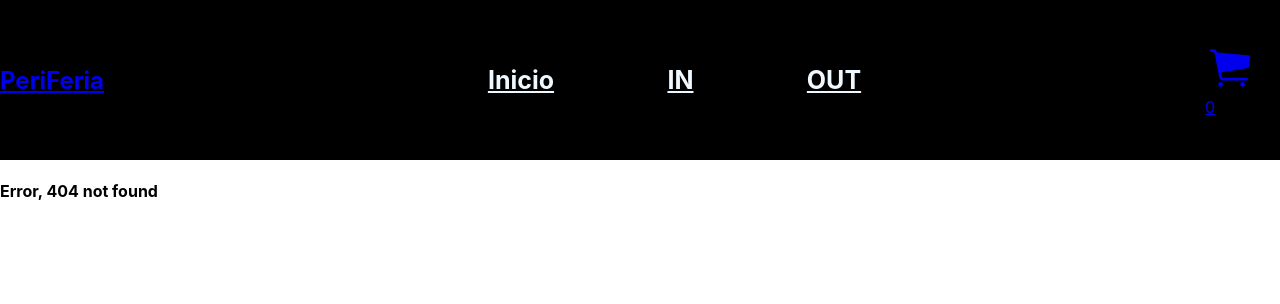
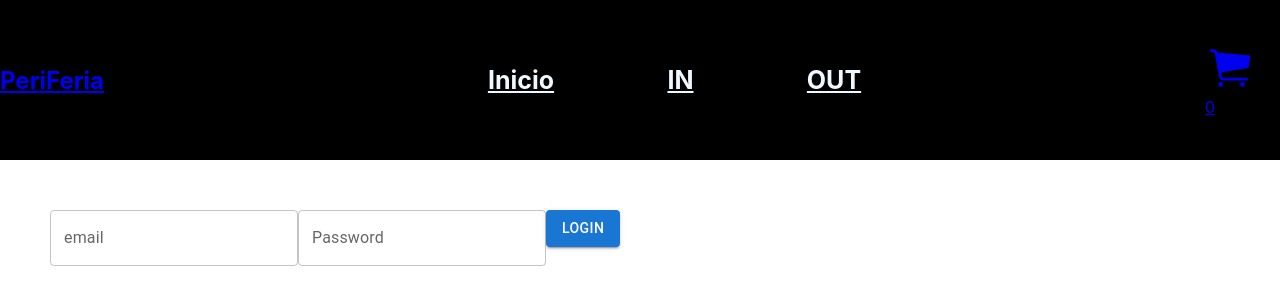
Before and after one commit to Ferh999/PreEntrega1-react-Gimenez, a React (Create React App) app: page /login in a window 1280 px wide. Before the commit this address had no page. Shown: the top 304 px of the page. Built offline with nearby package versions, Linux system fonts and the light colour scheme.

Commit message:
firebase

```diff
--- a/src/App.js
+++ b/src/App.js
@@ -8,6 +8,8 @@ import { BrowserRouter, Routes, Route } from "react-router-dom";
 import ItemDetailConteiner from "./components/ItemDetailConteiner/ItemDetailConteiner";
 import Cart from "./components/Cart/Cart";
 import CartContextProvider from "./context/CartContext";
+import Login from "./components/Login/Login";
+
 
 
 function App() {
@@ -25,6 +27,7 @@ function App() {
         <Route path="/category/:categoryName" element={ <ItemListConteiner />} />
         <Route path="/itemDetail/:id" element={ <ItemDetailConteiner />}/>
         <Route path="/cart" element ={ <Cart /> }/>
+        <Route path="/login" element ={ <Login /> }/>
         <Route path="*" element={<h4>Error, 404 not found</h4>}/>
 
       </Routes>
--- a/src/api/db.json
+++ /dev/null
@@ -1,48 +0,0 @@
-{"products" : [
-    {
-        "id": 1,
-        "title": "Teclados mecanicos",
-        "price": 26500,
-        "stock": 16,
-        "description": "Este teclado de alto rendimiento permite que puedas disfrutar de horas ilimitadas de juegos. Podrás mejorar tu experiencia de gaming, ya seas un aficionado o todo un experto y hacer que tus jugadas alcancen otro nivel.",
-        "category": "mandos",
-        "img":"https://http2.mlstatic.com/D_NQ_NP_876249-MLA51700399267_092022-O.webp"
-    },
-    {
-        "id": 2,
-        "title": "Mouse",
-        "price": 8300,
-        "stock": 45,
-        "description": "Los mouses Logitech se adaptan a la forma de tu mano para proporcionarte horas de comodidad. Sin necesidad de mover el brazo para deslizar el cursor, tu mano se fatigará menos.",
-        "category": "mandos",
-        "img":"https://i.blogs.es/27c890/raton-gaming/1366_2000.jpg"
-    },
-    {
-        "id": 3,
-        "title": "Auriculares",
-        "price": 1600,
-        "stock": 32,
-        "description": "El formato perfecto para vos. El diseño over-ear brinda una comodidad insuperable gracias a sus suaves almohadillas. Al mismo tiempo, su sonido envolvente del más alto nivel se convierte en el protagonista de la escena",
-        "category": "audiovisual",
-        "img":"https://cdn.hobbyconsolas.com/sites/navi.axelspringer.es/public/styles/hc_1440x810/public/media/image/2020/11/auriculares-razer-2148203.jpg?itok=A_afjJ7v"
-    },
-    {
-        "id": 4,
-        "title": "mandos",
-        "price": 5500,
-        "stock": 24,
-        "description": "Este mando combina funciones revolucionarias mientras conserva precisión, comodidad y exactitud en cada movimiento. Gracias a su ergonomía especialmente pensada para la posición de tu mano, podés pasar horas jugando con total confort",
-        "category": "joysticks",
-        "img":"https://gamerstyle.com.mx/wp-content/uploads/2022/04/PS4-control.jpg"
-    },
-    {
-        "id": 5,
-        "title": "Monitores",
-        "price": 67000,
-        "stock": 29,
-        "description": "Orientado para el uso multimedia, hogareño, estudio u oficina gracias a su alta definición y tecnología de panel IPS con un gran ángulo de visión e inclinación ajustable. Su diseño prácticamente sin bordes, van a darle a tu setup un toque muy estético y moderno con un gran estilo",
-        "category": "audiovisual",
-        "img":"https://i.blogs.es/c62916/monitor4kap/450_1000.jpg"
-    }
-]
-}
--- a/src/components/Cart/Cart.jsx
+++ b/src/components/Cart/Cart.jsx
@@ -1,16 +1,23 @@
-import { useContext } from "react"
+import { useContext, useState } from "react"
 import { CartContext } from "../../context/CartContext"
 import Swal from 'sweetalert2'
 import emptyCart from "../../assets/Images/emptyCart.svg"
 import "./Cart.css"
+import { Button } from "@mui/material"
+import FormCheckout from "../FormCheckOut/FormCheckOut"
+import { Link } from "react-router-dom"
 
 const Cart = () => {
 
   const { cart, clearCart, deleteProductById, getTotalPrice } = useContext ( CartContext )
 
-console.log (cart)
+const [buy, setBuy] = useState(false)
+const [orderId, setOrderId] = useState(null);
+
 
   const clearCartAlert =()=> {
+
+
 
     Swal.fire({
       title: 'Esta seguro de Vaciar el Carrito?',
@@ -35,16 +42,30 @@ console.log (cart)
 }
 
 
+if( orderId ){
+  return  <div>
+              <h1>El Id de tu compra es:{orderId}</h1>
+              <Link to="/" >Seguir Comprando</Link>
+          </div>
+  }
+
+
 if (cart.length < 1){
 return  <>
 <img src={emptyCart} alt="" className="empty-cart"/>
-<h3 className="vacio">Carrito Vacio</h3>
+<h3 className="vacio">Carrito Vacio :( </h3>
 </>
 
 }
 
+
+
+
   return (
-    <div>
+
+  <div>
+    {
+      !buy ? (<div>
 
       {
         cart.map( item => {
@@ -60,14 +81,25 @@ return  <>
           )
         })
       }
+
+
       <div className="botones-cart">
-      <button variant="contained">Comprar</button>
-      <button onClick={()=> clearCartAlert()}  variant="contained">Vaciar Carrito</button>
+      <Button variant="contained" onClick={()=> setBuy(true)}>CheckOut</Button>
+      <Button onClick={()=> clearCartAlert()}  variant="contained">Vaciar Carrito</Button>
       </div>
 
       <h2>Total de la Compra es ${getTotalPrice()}</h2>
-    </div>
-  )
-}
+    </div>) : (
+    <FormCheckout cart={cart} total={getTotalPrice()} clearCart={clearCart} setOrderId={setOrderId}/>
+
+    )}
+
+
+
+
+  </div>
+
+  );
+};
 
 export default Cart
--- /dev/null
+++ b/src/components/FormCheckOut/FormCheckOut.jsx
@@ -0,0 +1,50 @@
+import { useState } from 'react'
+
+import { serverTimestamp, addDoc, collection, updateDoc, doc } from "firebase/firestore"
+import { db } from '../../firebaseConfig'
+import Cart from '../Cart/Cart'
+
+const FormCheckout = ({cart, total, clearCart, setOrderId}) => {
+
+    const [userInfo, setUserInfo] = useState({name:"",email:"", phone:""})
+
+const handleSubmit =(e) => {
+    e.preventDefault();
+    const order ={
+        buyer: userInfo,
+        items: cart,
+        total: total,
+        date: serverTimestamp()
+    }
+
+    const orderCollection = collection(db, "orders")
+
+    addDoc( orderCollection, order )
+    .then( res => setOrderId(res.id))
+    .catch(err=> console.log(err))
+
+
+    cart.map( product=>{
+        updateDoc(doc(db, "products", product.id), {stock: product.stock - product.quantity});
+    });
+
+    clearCart()
+
+
+};
+    return (
+    <div>
+        <form onSubmit={handleSubmit}>
+        <input type="text" placeholder="ingrese su Nombre" name="name"
+            onChange={ (e) => setUserInfo({...userInfo, name:e.target.value})}/>
+            <input type="text" placeholder="ingrese su email" name="email"
+            onChange={ (e) => setUserInfo({...userInfo, email:e.target.value})}/>
+            <input type="text" placeholder='ingrese su telefono' name="phone"
+            onChange={ (e) => setUserInfo({...userInfo, phone:e.target.value})}/>
+            <button>Comprar</button>
+        </form>
+    </div>
+    )
+}
+
+export default FormCheckout
--- a/src/components/ItemDetailConteiner/ItemDetailConteiner.jsx
+++ b/src/components/ItemDetailConteiner/ItemDetailConteiner.jsx
@@ -1,7 +1,9 @@
 import { useParams } from 'react-router-dom'
 import React, { useState, useEffect } from 'react'
-import {products} from '../../productsMock'
+
 import ItemDetail from '../ItemDetail/ItemDetail'
+import { db } from '../../firebaseConfig'
+import { getDoc, collection, doc } from "firebase/firestore"
 
 
 const ItemDetailConteiner = () => {
@@ -9,10 +11,19 @@ const ItemDetailConteiner = () => {
     const [ product, setProduct] = useState ({})
 
     useEffect(()=>{
-        let productSelected= products.find( prod => prod.id === Number(id))
 
-        setProduct(productSelected)
-    },[])
+const itemCollection = collection(db , "products")
+const ref = doc(itemCollection, id)
+getDoc(ref)
+.then((res)=>{
+    setProduct({
+        ...res.data(),
+        id: res.id
+    })
+})
+.catch( err => console.log(err))
+
+    },[id])
 
 
 
--- a/src/components/ItemListConteiner/ItemListConteiner.jsx
+++ b/src/components/ItemListConteiner/ItemListConteiner.jsx
@@ -1,9 +1,10 @@
 import { useEffect, useState } from "react";
 import { useParams } from "react-router-dom";
-import { products } from "../../productsMock";
 import ItemList from "../ItemList/ItemList";
 import "./ItemListConteiner.css"
 import { MoonLoader } from "react-spinners";
+import { db } from "../../firebaseConfig"
+import { getDocs, collection, query, where } from "firebase/firestore"
 
 const style = {
     display: "block",
@@ -14,32 +15,53 @@ const style = {
 const ItemListConteiner = () => {
 
     const {categoryName}= useParams()
-    console.log(categoryName)
+
 
     const [items , setItems] = useState([])
 
     useEffect (()=>{
 
-        const productsFiltered = products.filter( (product)=> product.category === categoryName )
+        const itemCollection = collection( db , "products" )
 
-        const task = new Promise((resolve, reject)=> {
-            setTimeout(()=> {
-                resolve( categoryName ? productsFiltered : products)
-            }, 1500);
+        if (categoryName) {
 
-            // reject("error 404");
-        });
+            const q = query( itemCollection, where("category", "==", categoryName))
 
-        task
-            .then((res)=> {
-                setItems(res);
+            getDocs (q)
+            .then( (res)=> {
+                const products = res.docs.map( product => {
+                    return {
+                        ...product.data(),
+                        id: product.id
+                    }
+                })
+
+                setItems( products )
+
             })
-            .catch((error) => {
-                console.log("aca se rechazo", error)
+            .catch((err)=> console.log("error: " + err))
+
+
+        }else{
+            getDocs (itemCollection)
+            .then( (res)=> {
+                const products = res.docs.map( product => {
+                    return {
+                        ...product.data(),
+                        id: product.id
+                    }
+                })
+
+                setItems( products )
+
             })
+            .catch((err)=> console.log("error: " + err))
+        }
+
     }, [categoryName])
 
-        console.log(items)
+
+
     return (
 
 
--- /dev/null
+++ b/src/components/Login/Login.css
@@ -0,0 +1,10 @@
+.btn-login {
+    border: solid 3px rgb(95, 95, 194);
+    border-radius: 6px;
+    background-color: rgb(95, 95, 194);
+    color: white;
+    font-size: large;
+    margin: 12px;
+    padding: 5px;
+    cursor: pointer;
+}
--- /dev/null
+++ b/src/components/Login/Login.jsx
@@ -0,0 +1,54 @@
+import { Button, TextField } from '@mui/material'
+import { useFormik } from 'formik'
+import React, {useState} from 'react'
+import "./Login.css"
+import * as Yup from "yup"
+
+const Login = () => {
+
+    const {handleSubmit, values, handleChange, errors} = useFormik({
+        initialValues: {
+            email:"",
+            password:""
+        },
+        onSubmit:(data)=>{
+            console.log(data)
+        },
+        validationSchema: Yup.object().shape({
+            email:Yup.string().email("Ingrese un Email válido").required("Complete este Campo").min(6).max(25),
+            password:Yup.string().required("Complete este Campo").min(8).max(25)
+        }),
+        validateOnChange: false,
+    });
+
+
+    return (
+    <div style={{margin:"50px"}}>
+        <form action="" onSubmit={handleSubmit}>
+        <TextField id="outlined-basic"
+        label="email"
+        variant="outlined"
+        values={values.email}
+        name="email"
+        onChange={handleChange}
+        error={errors.email ? true : false}
+        helperText={errors.email}
+        />
+        <TextField
+        id="outlined-password-input"
+        label="Password"
+        type="password"
+        values={values.password}
+        name="password"
+        onChange={handleChange}
+        error={errors.password ? true : false}
+        helperText={errors.password}
+        />
+        <Button variant="contained" className='btn-login' type='submit'>Login</Button>
+        </form>
+
+    </div>
+    )
+}
+
+export default Login
--- /dev/null
+++ b/src/firebaseConfig.js
@@ -0,0 +1,18 @@
+
+import { initializeApp } from "firebase/app";
+import { getFirestore} from "firebase/firestore"
+
+
+
+const firebaseConfig = {
+    apiKey: "AIzaSyCWrTZ7CcUIhRTPdvTXkhBtwCR2X3b8AZI",
+    authDomain: "ferr-db21c.firebaseapp.com",
+    projectId: "ferr-db21c",
+    storageBucket: "ferr-db21c.appspot.com",
+    messagingSenderId: "825931316931",
+    appId: "1:825931316931:web:b2bf2a78914f1bae69ac76"
+};
+
+
+const app = initializeApp(firebaseConfig);
+export const db = getFirestore(app)
--- a/src/productsMock.js
+++ b/src/productsMock.js
@@ -2,7 +2,7 @@
 export const products = [
     {
         id: 1,
-        title: "Teclados Mecanicos",
+        title: "Teclado Mecanico",
         price: 26500,
         stock: 16,
         description: "Este teclado de alto rendimiento permite que puedas disfrutar de horas ilimitadas de juegos. Podrás mejorar tu experiencia de gaming, ya seas un aficionado o todo un experto y hacer que tus jugadas alcancen otro nivel.",
```
Also changed, not shown: package.json (+7 -4 lines), 1 other file (tests, documents, lock files or other folders).
